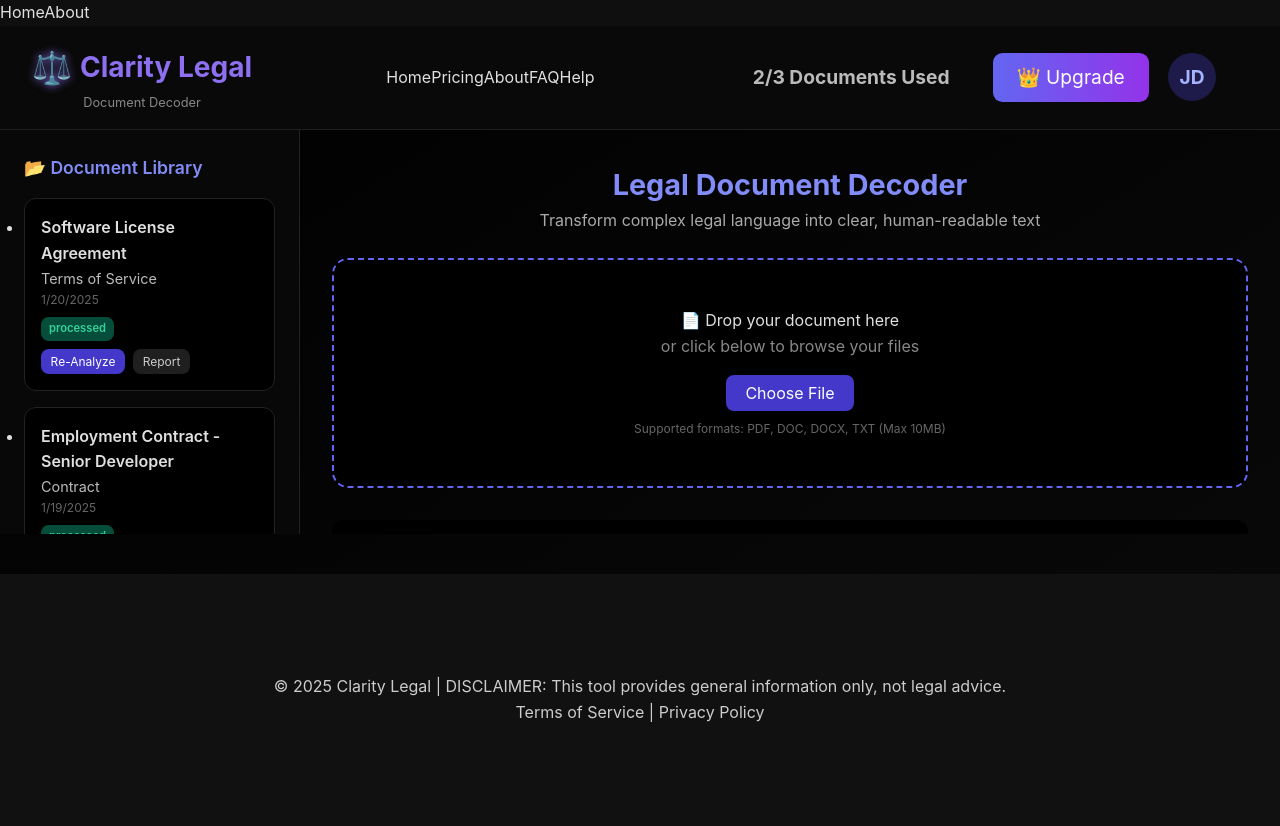
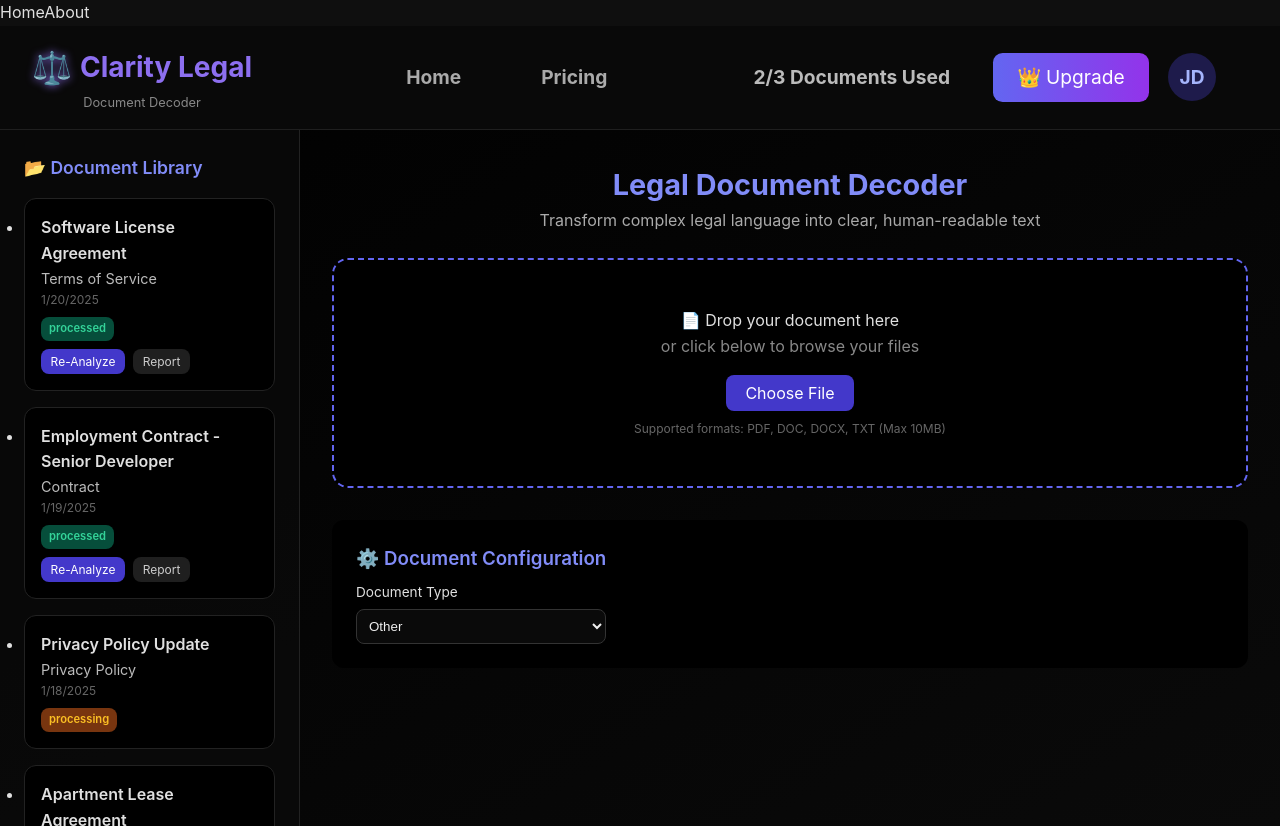
Before and after one commit to pwnjoshi/clarity-legal, a React (Vite) app: page / in a window 1280 px wide. Built offline with nearby package versions, Linux system fonts and the light colour scheme.

Commit message:
Update home.jsx

```diff
--- a/src/pages/home.jsx
+++ b/src/pages/home.jsx
@@ -1,9 +1,12 @@
-import React, { useState } from "react";
-import "./Home.css";
+import React, { useState, useEffect, useRef } from "react";
+import { Link } from "react-router-dom";
+import "./home.css";
 
 export default function Home() {
   const [selectedFile, setSelectedFile] = useState(null);
   const [docType, setDocType] = useState("Other");
+  const [dropdownOpen, setDropdownOpen] = useState(false); // ✅ profile dropdown toggle
+  const profileRef = useRef(null); // ref to detect outside clicks
 
   const documents = [
     { title: "Software License Agreement", type: "Terms of Service", date: "1/20/2025", status: "processed" },
@@ -18,6 +21,19 @@ export default function Home() {
     setSelectedFile(file ? file.name : null);
   };
 
+  // Close dropdown when clicking outside profile container
+  useEffect(() => {
+    const handleClickOutside = (event) => {
+      if (profileRef.current && !profileRef.current.contains(event.target)) {
+        setDropdownOpen(false);
+      }
+    };
+    document.addEventListener("mousedown", handleClickOutside);
+    return () => {
+      document.removeEventListener("mousedown", handleClickOutside);
+    };
+  }, []);
+
   return (
     <div className="home-container">
       {/* Header */}
@@ -30,18 +46,35 @@ export default function Home() {
           <span className="logo-tagline">Document Decoder</span>
         </div>
 
-        <nav className="nav-links">
-          <a href="#">Home</a>
-          <a href="#">Pricing</a>
-          <a href="#">About</a>
-          <a href="#">FAQ</a>
-          <a href="#">Help</a>
+        {/* Left Navbar */}
+        <nav className="nav-left">
+          <Link to="/" className="nav-btn">Home</Link>
+          <a href="#" className="nav-btn">Pricing</a>
         </nav>
 
+        {/* Right Navbar */}
         <div className="navbar-right">
           <span className="usage">2/3 Documents Used</span>
-          <button className="upgrade-btn">👑 Upgrade</button>
-          <div className="profile">JD</div>
+          <button className="upgrade-btn">
+            <span className="upgrade-icon">👑</span> Upgrade
+          </button>
+
+          <div className="profile-container" ref={profileRef}>
+            <div
+              className="profile"
+              onClick={() => setDropdownOpen(!dropdownOpen)}
+            >
+              JD
+            </div>
+            {dropdownOpen && (
+              <ul className="profile-dropdown">
+                <li>My Profile</li>
+                <li>Account</li>
+                <li>Plans</li>
+                <li>Log Out</li>
+              </ul>
+            )}
+          </div>
         </div>
       </header>
 
@@ -84,18 +117,27 @@ export default function Home() {
             <p>📄 Drop your document here</p>
             <p className="upload-sub">or click below to browse your files</p>
             <input type="file" id="fileInput" hidden onChange={handleFileChange} />
-            <button onClick={() => document.getElementById("fileInput").click()} className="choose-file-btn">
+            <button
+              onClick={() => document.getElementById("fileInput").click()}
+              className="choose-file-btn"
+            >
               Choose File
             </button>
             {selectedFile && <p className="file-selected">✅ Selected: {selectedFile}</p>}
-            <p className="upload-info">Supported formats: PDF, DOC, DOCX, TXT (Max 10MB)</p>
+            <p className="upload-info">
+              Supported formats: PDF, DOC, DOCX, TXT (Max 10MB)
+            </p>
           </div>
 
           {/* Config */}
           <div className="config-box">
             <h3 className="config-title">⚙️ Document Configuration</h3>
             <label className="config-label">Document Type</label>
-            <select value={docType} onChange={(e) => setDocType(e.target.value)} className="config-select">
+            <select
+              value={docType}
+              onChange={(e) => setDocType(e.target.value)}
+              className="config-select"
+            >
               <option>Other</option>
               <option>Contract</option>
               <option>Privacy Policy</option>
@@ -104,16 +146,6 @@ export default function Home() {
           </div>
         </section>
       </div>
-
-      {/* Footer */}
-      <footer className="footer">
-        <p>
-          © 2025 Clarity Legal | <span className="disclaimer">DISCLAIMER:</span> This tool provides general information only, not legal advice.
-        </p>
-        <p className="footer-links">
-          <a href="#">Terms of Service</a> | <a href="#">Privacy Policy</a>
-        </p>
-      </footer>
     </div>
   );
 }
```
